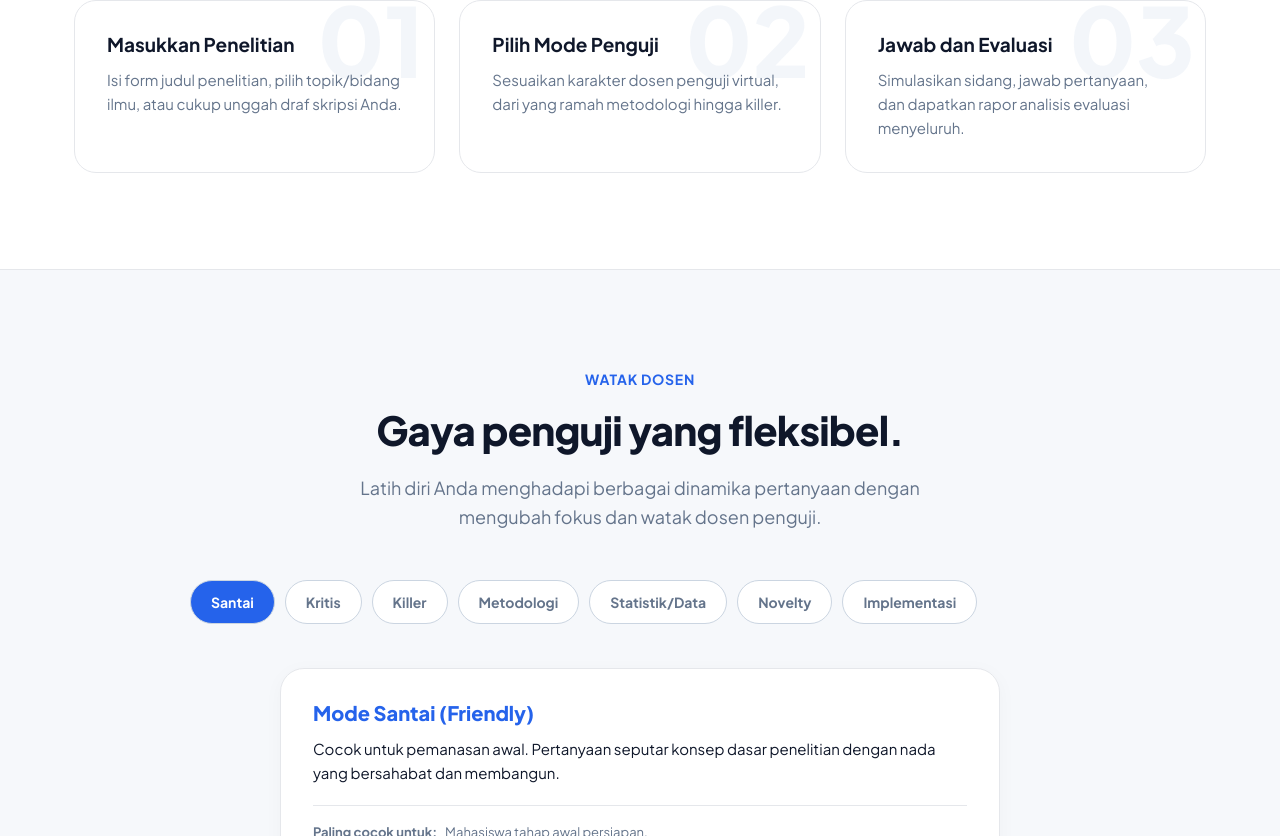
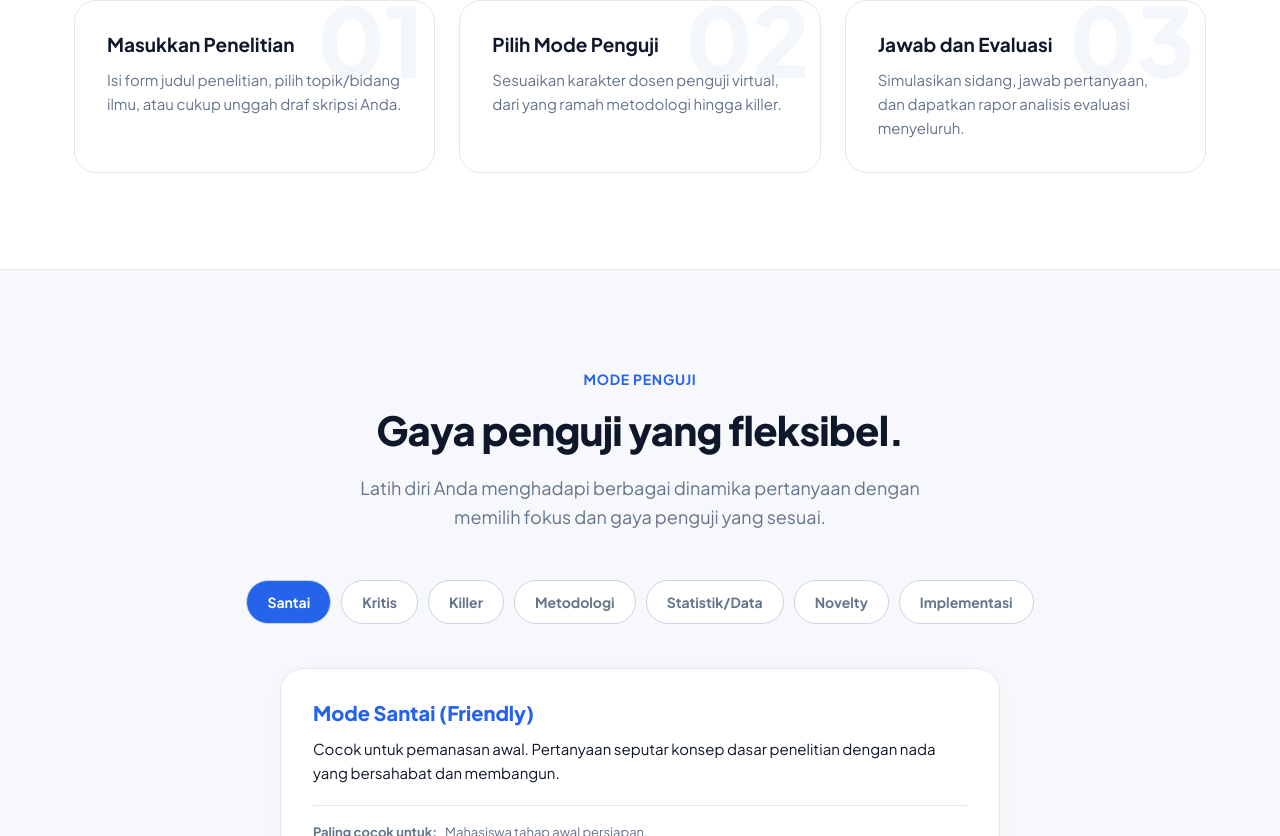
Before and after one commit to justrahyan/RuangUji, a React (Vite) app: page / in a window 1280 px wide. Shown: the part 2766-3602 px from the top of the page. Built offline with nearby package versions, Linux system fonts and the light colour scheme.

Commit message:
style: center examiner mode tabs and improve landing copy

```diff
--- a/src/pages/LandingPage.tsx
+++ b/src/pages/LandingPage.tsx
@@ -258,7 +258,7 @@ export default function LandingPage() {
           />
 
           <div style={{ display: 'grid', gridTemplateColumns: 'repeat(auto-fit, minmax(280px, 1fr))', gap: '1.5rem' }}>
-            <FeatureCard icon={<Bot size={24} />} title="Simulasi Penguji" desc="Interaksi tanya jawab real-time dengan penguji AI yang bisa disesuaikan karakteristik watak dosennya." />
+            <FeatureCard icon={<Bot size={24} />} title="Simulasi Penguji" desc="Interaksi tanya jawab real-time dengan penguji AI yang dapat disesuaikan berdasarkan gaya dan fokus pengujian." />
             <FeatureCard icon={<FileText size={24} />} title="Upload Dokumen" desc="Analisis otomatis draf skripsi atau tesis Anda untuk pemetaan pertanyaan yang kontekstual." />
             <FeatureCard icon={<Mic size={24} />} title="Jawaban Teks & Suara" desc="Berlatih merangkai argumentasi lewat penulisan cepat atau perekaman suara layaknya presentasi asli." />
             <FeatureCard icon={<MessageSquare size={24} />} title="Feedback Jawaban" desc="Dapatkan analisis kekuatan dan kelemahan di setiap jawaban beserta saran perbaikan terstruktur." />
@@ -290,15 +290,27 @@ export default function LandingPage() {
       <section className="section-soft" style={{ backgroundColor: '#f6f8fb', borderTop: '1px solid var(--border-color)', borderBottom: '1px solid var(--border-color)' }}>
         <div className="container">
           <SectionHeader
-            label="Watak Dosen"
+            label="Mode Penguji"
             title="Gaya penguji yang fleksibel."
-            subtitle="Latih diri Anda menghadapi berbagai dinamika pertanyaan dengan mengubah fokus dan watak dosen penguji."
+            subtitle="Latih diri Anda menghadapi berbagai dinamika pertanyaan dengan memilih fokus dan gaya penguji yang sesuai."
             centered
           />
 
           <div style={{ display: 'flex', flexDirection: 'column', gap: '2rem', alignItems: 'center' }}>
             {/* Pill Tabs Selector */}
-            <div className="custom-scrollbar" style={{ display: 'flex', gap: '0.625rem', overflowX: 'auto', paddingBottom: '0.75rem', width: '100%', justifyContent: 'flex-start', maxWidth: '900px' }}>
+            <div
+              className="custom-scrollbar examiner-tabs"
+              style={{
+                display: 'flex',
+                gap: '0.625rem',
+                overflowX: 'auto',
+                paddingBottom: '0.75rem',
+                width: '100%',
+                maxWidth: '900px',
+                justifyContent: 'center',
+                scrollSnapType: 'x proximity'
+              }}
+            >
               {examinerModes.map((mode) => (
                 <button
                   key={mode.name}
@@ -406,6 +418,18 @@ export default function LandingPage() {
           box-shadow: 0 20px 25px -5px rgba(37, 99, 235, 0.12), 0 10px 10px -5px rgba(37, 99, 235, 0.04) !important;
           border-color: var(--primary-blue) !important;
         }
+        .examiner-tabs {
+          margin: 0 auto;
+        }
+        .examiner-tabs button {
+          scroll-snap-align: center;
+        }
+        @media (max-width: 768px) {
+          .examiner-tabs {
+            justify-content: flex-start !important;
+            padding-inline: 0.25rem;
+          }
+        }
       `}</style>
     </PageShell>
   );
```
